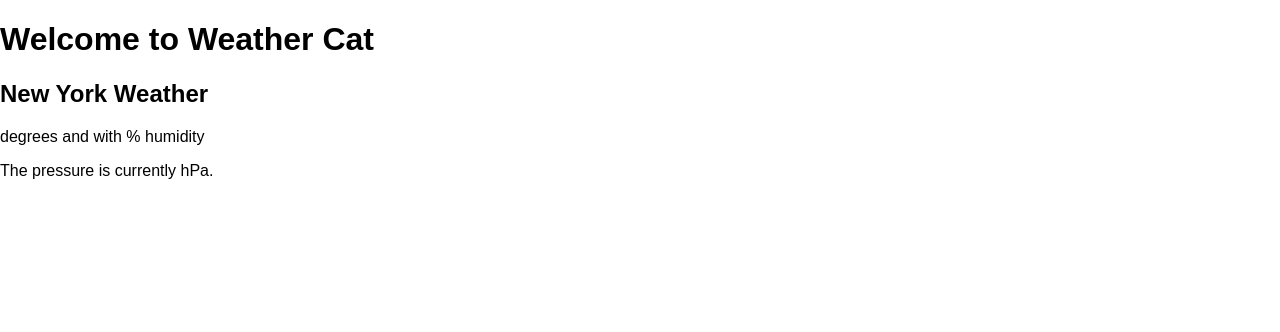
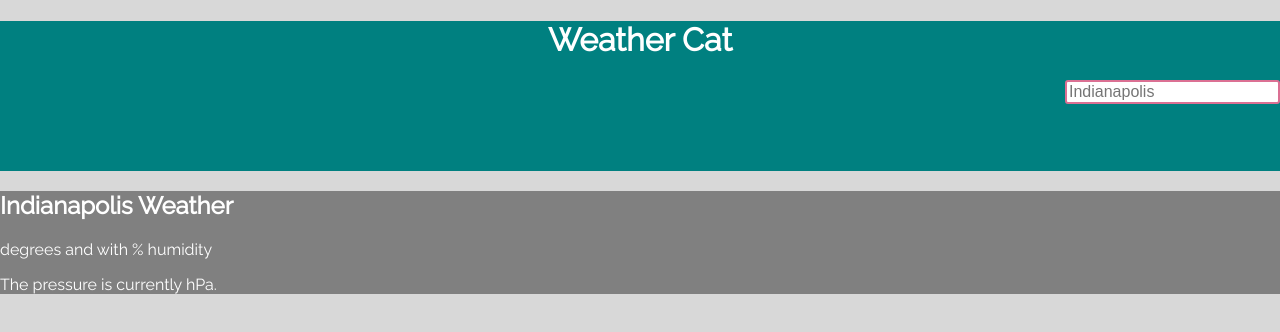
Before and after one commit to ccharris/weather-app, a React (Create React App) app: page / in a window 1280 px wide. Shown: the top 332 px of the page. Built offline with nearby package versions, Linux system fonts and the light colour scheme; no server answers.

Commit message:
styled components

```diff
--- a/public/index.html
+++ b/public/index.html
@@ -8,6 +8,7 @@
       manifest.json provides metadata used when your web app is added to the
       homescreen on Android. See https://developers.google.com/web/fundamentals/engage-and-retain/web-app-manifest/
     -->
+    <link href="https://fonts.googleapis.com/css?family=Raleway" rel="stylesheet">
     <link rel="manifest" href="%PUBLIC_URL%/manifest.json">
     <link rel="shortcut icon" href="%PUBLIC_URL%/favicon.ico">
     <!--
--- a/src/App.css
+++ b/src/App.css
@@ -1,28 +1,5 @@
-.App {
-  text-align: center;
+body {
+  background-color:#d8d8d8;
+  color: white;
+  font-family: 'Raleway', sans-serif;
 }
-
-.App-logo {
-  animation: App-logo-spin infinite 20s linear;
-  height: 80px;
-}
-
-.App-header {
-  background-color: #222;
-  height: 150px;
-  padding: 20px;
-  color: white;
-}
-
-.App-title {
-  font-size: 1.5em;
-}
-
-.App-intro {
-  font-size: large;
-}
-
-@keyframes App-logo-spin {
-  from { transform: rotate(0deg); }
-  to { transform: rotate(360deg); }
-}
--- a/src/App.js
+++ b/src/App.js
@@ -3,14 +3,21 @@ import './App.css';
 import CurrentWeather from './components/currentWeather';
 import Header from './components/header';
 
+class App extends Component {
+  constructor(props){
+    super(props);
+    this.state = {currentCity: 'Indianapolis'};
+  }
+  render(){
+    return(
+      <div>
+        <Header currentCity={this.state.currentCity}/>
+        <CurrentWeather />
+      </div>
+    )
+  }
 
-
-const App = () => (
-  <div>
-    <Header />
-    <CurrentWeather />
-  </div>
-)
+}
 
 
 export default App;
--- a/src/components/currentWeather.js
+++ b/src/components/currentWeather.js
@@ -2,6 +2,11 @@ import React, { Component } from 'react'
 import PropTypes from 'prop-types'
 import { connect } from 'react-redux';
 import { grabWeather } from '../actions';
+import styled from 'styled-components';
+
+const CurrentWeatherWrapper = styled.div`
+  background-color: gray;
+`;
 
 class currentWeather extends Component {
     componentWillMount(){
@@ -10,16 +15,15 @@ class currentWeather extends Component {
 
     render () {
         return (
-            <div>
+            <CurrentWeatherWrapper>
                 <h2>{this.props.city} Weather</h2>
                 <p>{this.props.temp} degrees and {this.props.description} with {this.props.humidity}% humidity</p>
                 <p> The pressure is currently {this.props.pressure} hPa.</p>
-            </div>
+            </CurrentWeatherWrapper>
         )
     }
 }
 function mapStateToProps(state) {
-    console.log(state);
 	return {
         city: state.currentCity,
         temp: state.currentWeather[0].temp,
--- a/src/components/header.js
+++ b/src/components/header.js
@@ -1,4 +1,22 @@
 import React, { Component } from 'react';
+import styled from 'styled-components';
+
+const HeaderWrapper = styled.div`
+    background-color: teal;
+    height: 150px;
+    text-align: center;
+`;
+const LocationSetter = styled.input.attrs({
+	// we can define static props
+  type: 'text',
+})`
+  float:right;
+  color: palevioletred;
+	font-size: 1em;
+	border: 2px solid palevioletred;
+	border-radius: 3px;
+`;
+
 
 class Header extends Component {
     constructor(props){
@@ -6,9 +24,10 @@ class Header extends Component {
     }
     render(){
         return(
-            <div>
-                <h1>Welcome to Weather Cat</h1>
-            </div>
+            <HeaderWrapper>
+                <h1>Weather Cat</h1>
+                <LocationSetter placeholder={this.props.currentCity}></LocationSetter>
+            </HeaderWrapper>
         )
     }
 }
--- a/src/reducers/currentCity.js
+++ b/src/reducers/currentCity.js
@@ -1,6 +1,4 @@
-
-
-const currentCity = (state = 'New York', action) => {
+const currentCity = (state = 'Indianapolis', action) => {
     switch (action.type) {
       case 'SET_CITY':
         return action.city
```
